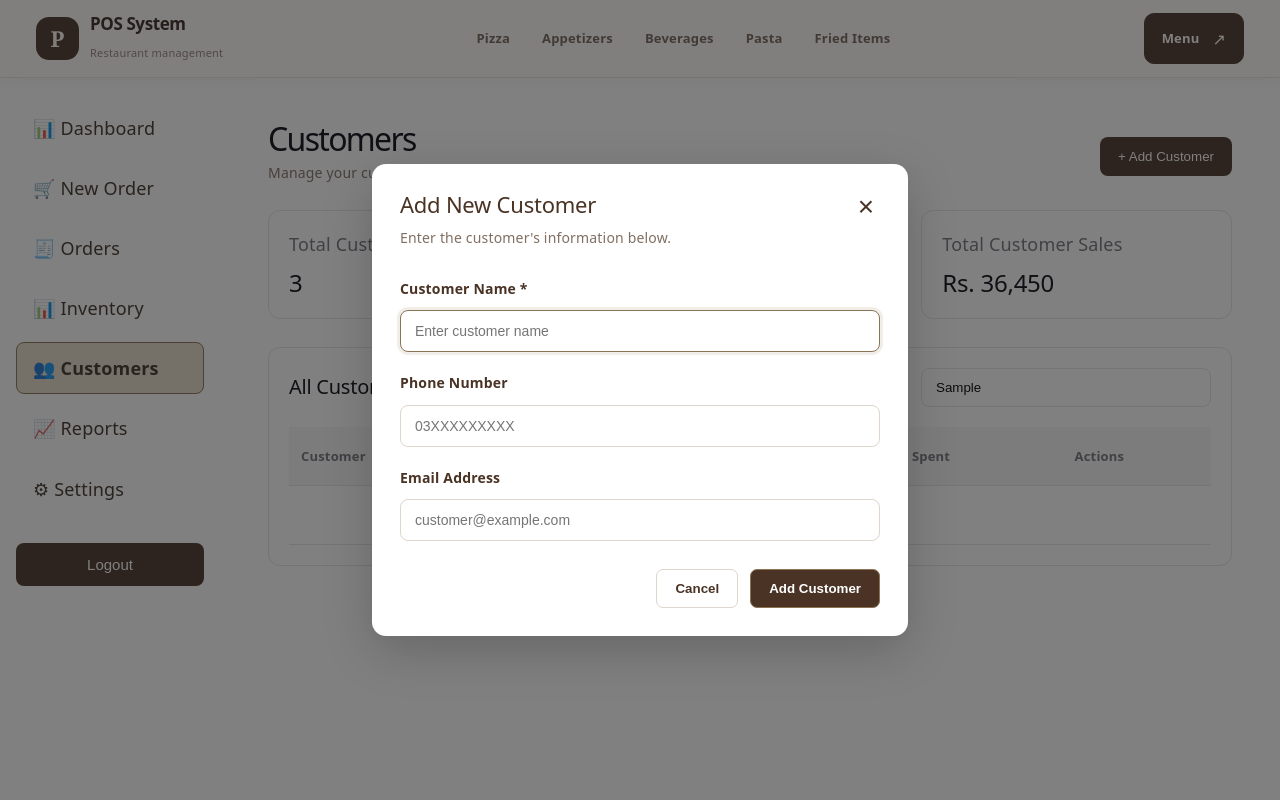
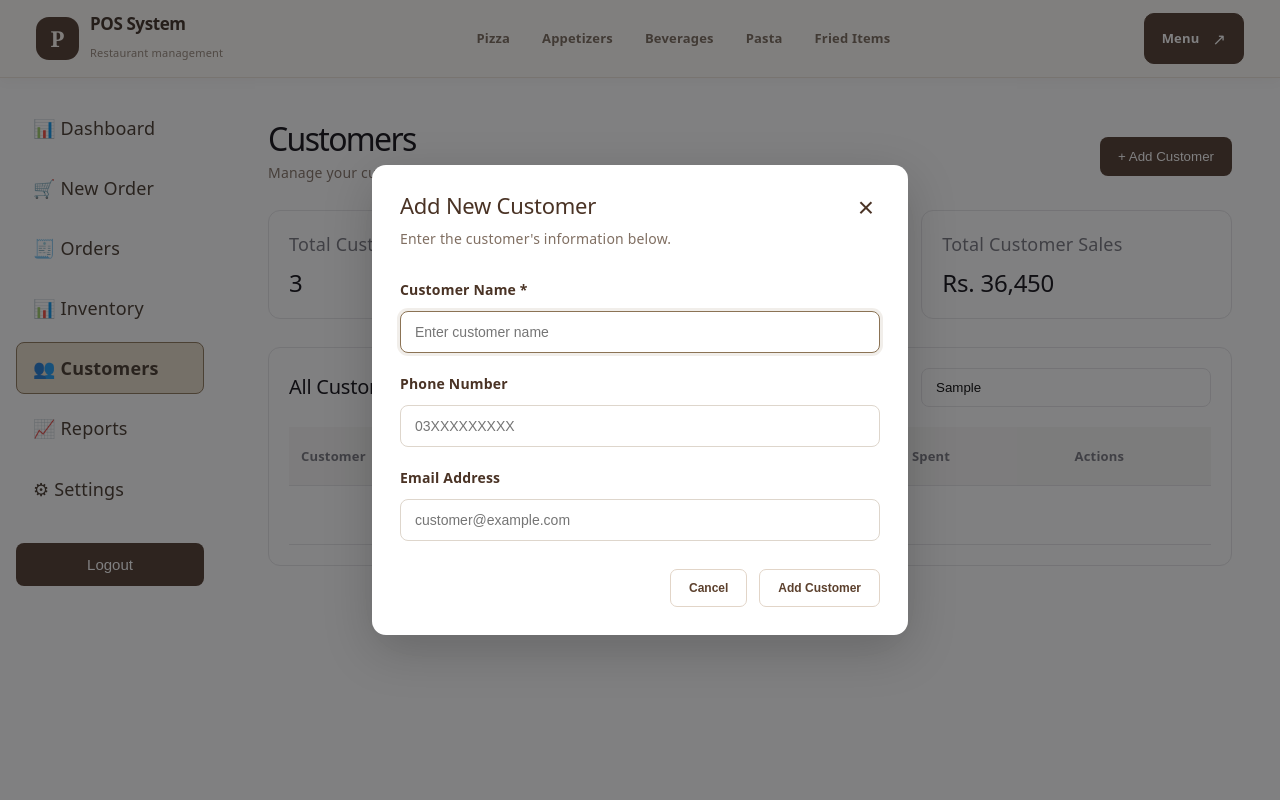
Before and after one commit to HarisRamay/POS, a React (Vite) app: page /customers in a window 1280 px wide. Both pictures are taken after typing "Sample" into the empty fields and a click on the button "+ Add Customer". Built offline with nearby package versions, Linux system fonts and the light colour scheme.

Commit message:
Modify Add Customer btn

```diff
--- a/src/pages/Customers.css
+++ b/src/pages/Customers.css
@@ -267,23 +267,32 @@
 }
 
 .modal-cancel-btn {
-    background: #fff;
-    color: #4a3325;
-    border: 1px solid #ded6cc;
+    padding: 8px 10px;
+  border: 1px solid #e2d5c8;
+  border-radius: 7px;
+  background: #fff;
+  color: #5c402d;
+  cursor: pointer;
+  font-size: 12px;
 }
 
 .modal-cancel-btn:hover {
-    background: #f7f3ed;
+    background: #f4ece3;
+
 }
 
 .modal-submit-btn {
-    background: #4a3325;
-    color: #fff;
-    border: 1px solid #8b7355;
+   padding: 8px 10px;
+  border: 1px solid #e2d5c8;
+  border-radius: 7px;
+  background: #fff;
+  color: #5c402d;
+  cursor: pointer;
+  font-size: 12px;
 }
 
 .modal-submit-btn:hover {
-    background: #725b40;
+    background: #f4ece3;
 }
 
 @media (max-width: 600px) {
```
